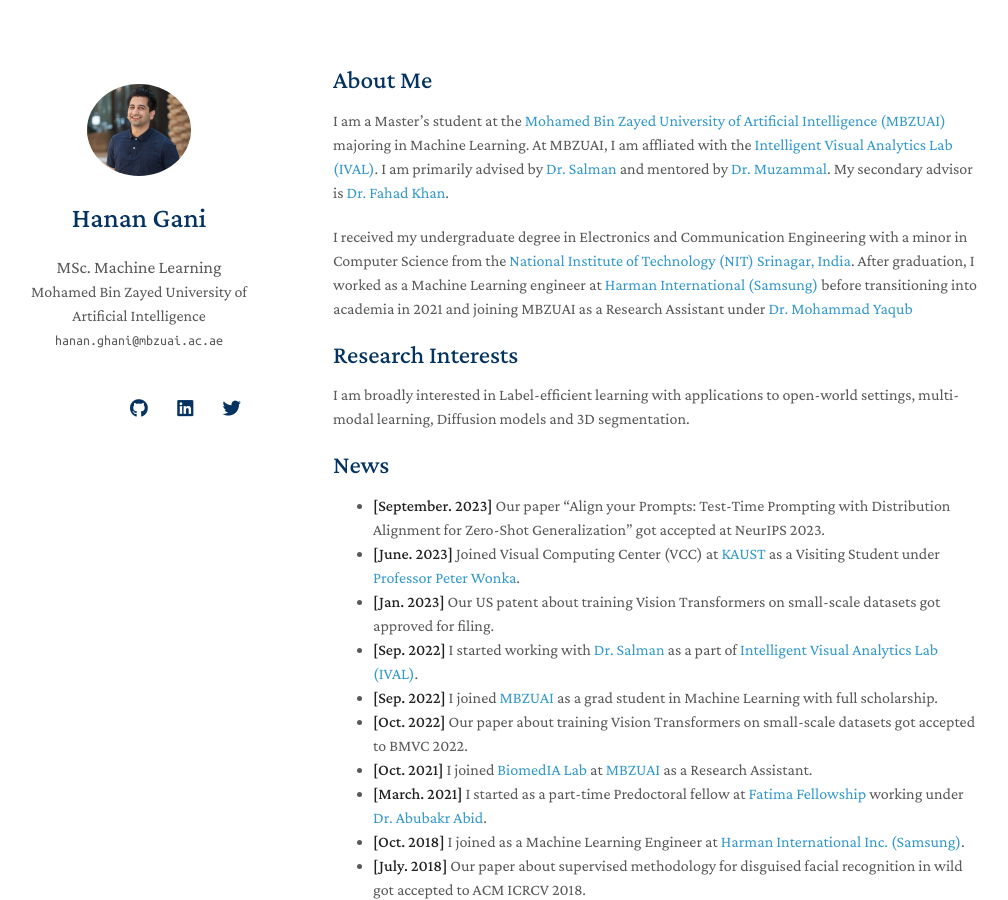
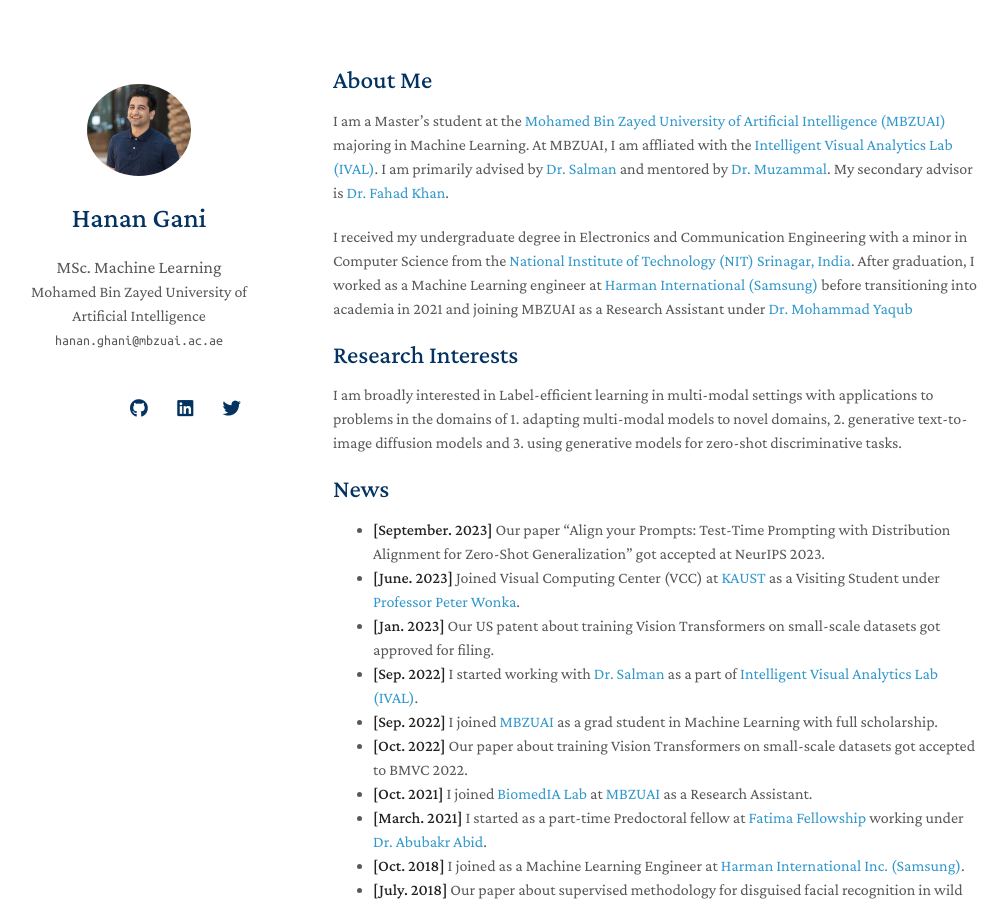
Before and after one commit to muhammadsaadkhankor/muhammadsaadkhankor.github.io, a Jekyll site: the page built from index.md, in a window 1280 px wide and 900 px high. Shown: the whole window, without its empty margins (137-1145 px from the left). Built offline with Jekyll 4.4.1, drawn with Linux system fonts in a browser that asks for light colours; nearby versions of some CDN libraries; a style sheet for code colours, icons or effects is not loaded; our own code applies the rules of GitHub Pages for plain Markdown files.

Commit message:
Update index.md

```diff
--- a/index.md
+++ b/index.md
@@ -13,7 +13,7 @@ I received my undergraduate degree in Electronics and Communication Engineering
 
 ## Research Interests
 
-I am broadly interested in Label-efficient learning with applications to open-world settings, multi-modal learning, Diffusion models and 3D segmentation.
+I am broadly interested in Label-efficient learning in multi-modal settings with applications to problems in the domains of 1. adapting multi-modal models to novel domains, 2. generative text-to-image diffusion models and 3. using generative models for zero-shot discriminative tasks.
 
 <!-- - **Computer Vision:** image recognition, image generation, video captioning
 - **Machine Learning:** meta-learning, incremental learning, transfer learning -->
```
